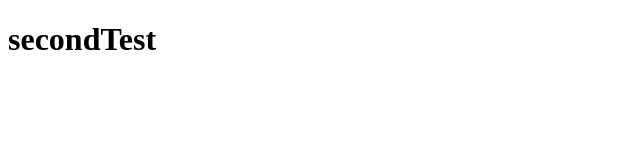
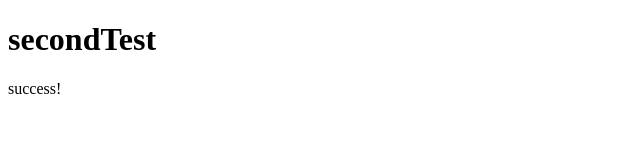
Before and after one commit to zd3F14/secondTest, a plain HTML site: page index.html in a window 1280 px wide. Shown: the full height of the page, 0-640 px from the left. Drawn offline with Linux system fonts and the light colour scheme.

Commit message:
02_テスト_p追加

```diff
--- a/index.html
+++ b/index.html
@@ -6,5 +6,6 @@
 </head>
 <body>
   <h1>secondTest</h1>
+  <p>success!</p>
 </body>
 </html>
```
